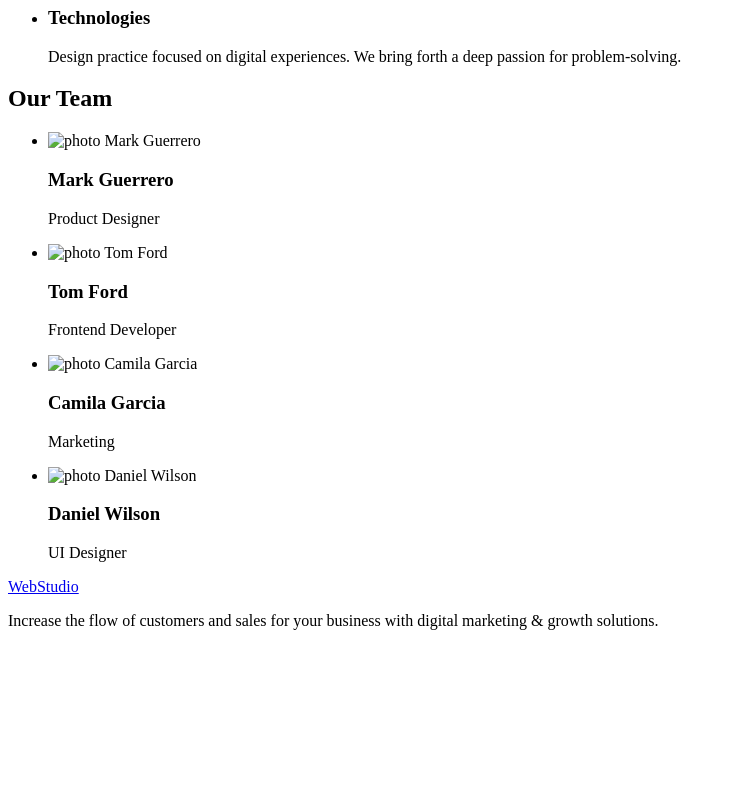
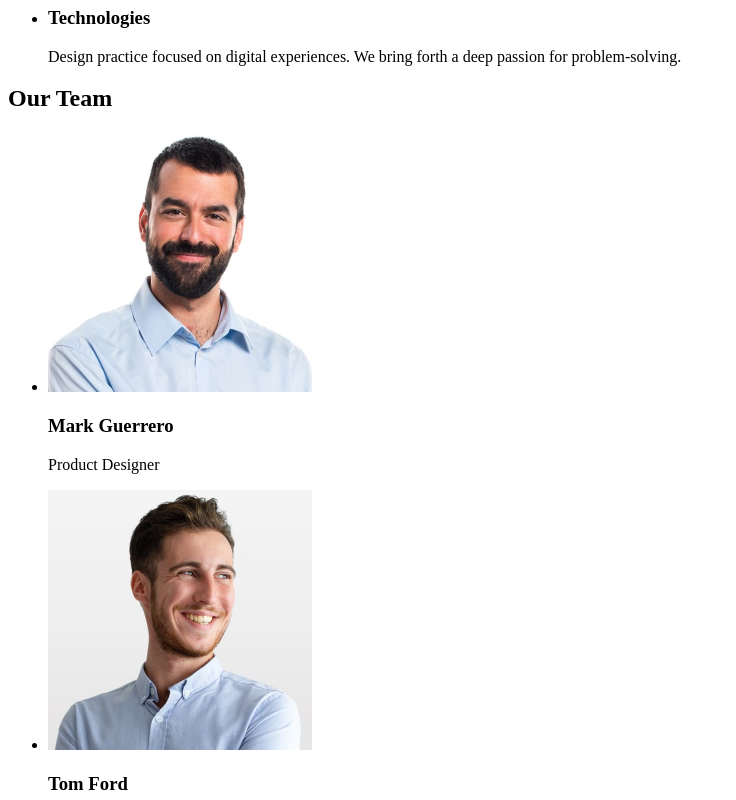
Before and after one commit to olegkudyn/goit-markup-hw-01, a plain HTML site: page index.html in a window 1280 px wide. Shown: the part 480-1280 px from the top of the page, without its empty margins (0-736 px from the left). Before the commit the page ends 1126 px from the top, so only its background shows below. Drawn offline with Linux system fonts and the light colour scheme.

Commit message:
final version

```diff
--- a/index.html
+++ b/index.html
@@ -64,22 +64,42 @@
         <h2>Our Team</h2>
         <ul>
           <li>
-            <img src="" alt="photo Mark Guerrero" width="264" height="260" />
+            <img
+              src="./images/img-1.jpg"
+              alt="photo Mark Guerrero"
+              width="264"
+              height="260"
+            />
             <h3>Mark Guerrero</h3>
             <p>Product Designer</p>
           </li>
           <li>
-            <img src="" alt="photo Tom Ford" width="264" height="260" />
+            <img
+              src="./images/img-2.jpg"
+              alt="photo Tom Ford"
+              width="264"
+              height="260"
+            />
             <h3>Tom Ford</h3>
             <p>Frontend Developer</p>
           </li>
           <li>
-            <img src="" alt="photo Camila Garcia" width="264" height="260" />
+            <img
+              src="./images/img-3.jpg"
+              alt="photo Camila Garcia"
+              width="264"
+              height="260"
+            />
             <h3>Camila Garcia</h3>
             <p>Marketing</p>
           </li>
           <li>
-            <img src="" alt="photo Daniel Wilson" width="264" height="260" />
+            <img
+              src="./images/img-4.jpg"
+              alt="photo Daniel Wilson"
+              width="264"
+              height="260"
+            />
             <h3>Daniel Wilson</h3>
             <p>UI Designer</p>
           </li>
```
